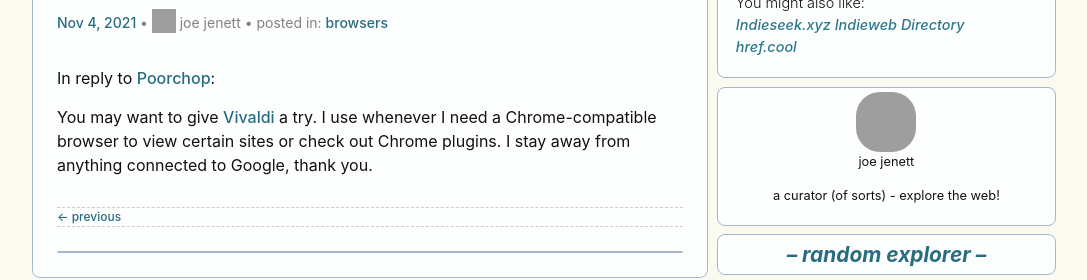
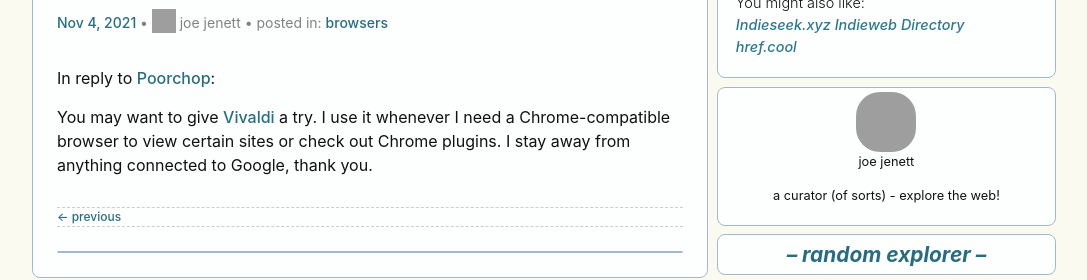
Before and after one commit to joejenett/i.webthings, a Jekyll site: the page built from _posts/2021-11-04-a-viable-alternative-to-chrome.md, in a window 1280 px wide, cut to the strip 320-600 px from the top of the page. Shown: the whole strip, without its empty margins (96-1183 px from the left). Built offline with Jekyll 4.4.1, drawn with Linux system fonts in a browser that asks for light colours; comment, search, counter and statistics services are not loaded; grey boxes are pictures that could not be loaded.

```diff
--- a/_posts/2021-11-04-a-viable-alternative-to-chrome.md
+++ b/_posts/2021-11-04-a-viable-alternative-to-chrome.md
@@ -9,4 +9,4 @@ permalink: /a-viable-alternative-to-chrome/
 slug: a-viable-alternative-to-chrome
 ---
 <p>In reply to <a href="https://www.unseensounds.com/notes/2021/11/03/firefox-pocket.html" title="">Poorchop</a>:</p>
-<p>You may want to give <a href="https://vivaldi.com/" title="">Vivaldi</a> a try. I use whenever I need a Chrome-compatible browser to view certain sites or check out Chrome plugins. I stay away from anything connected to Google, thank you.
+<p>You may want to give <a href="https://vivaldi.com/" title="">Vivaldi</a> a try. I use it whenever I need a Chrome-compatible browser to view certain sites or check out Chrome plugins. I stay away from anything connected to Google, thank you.
```
